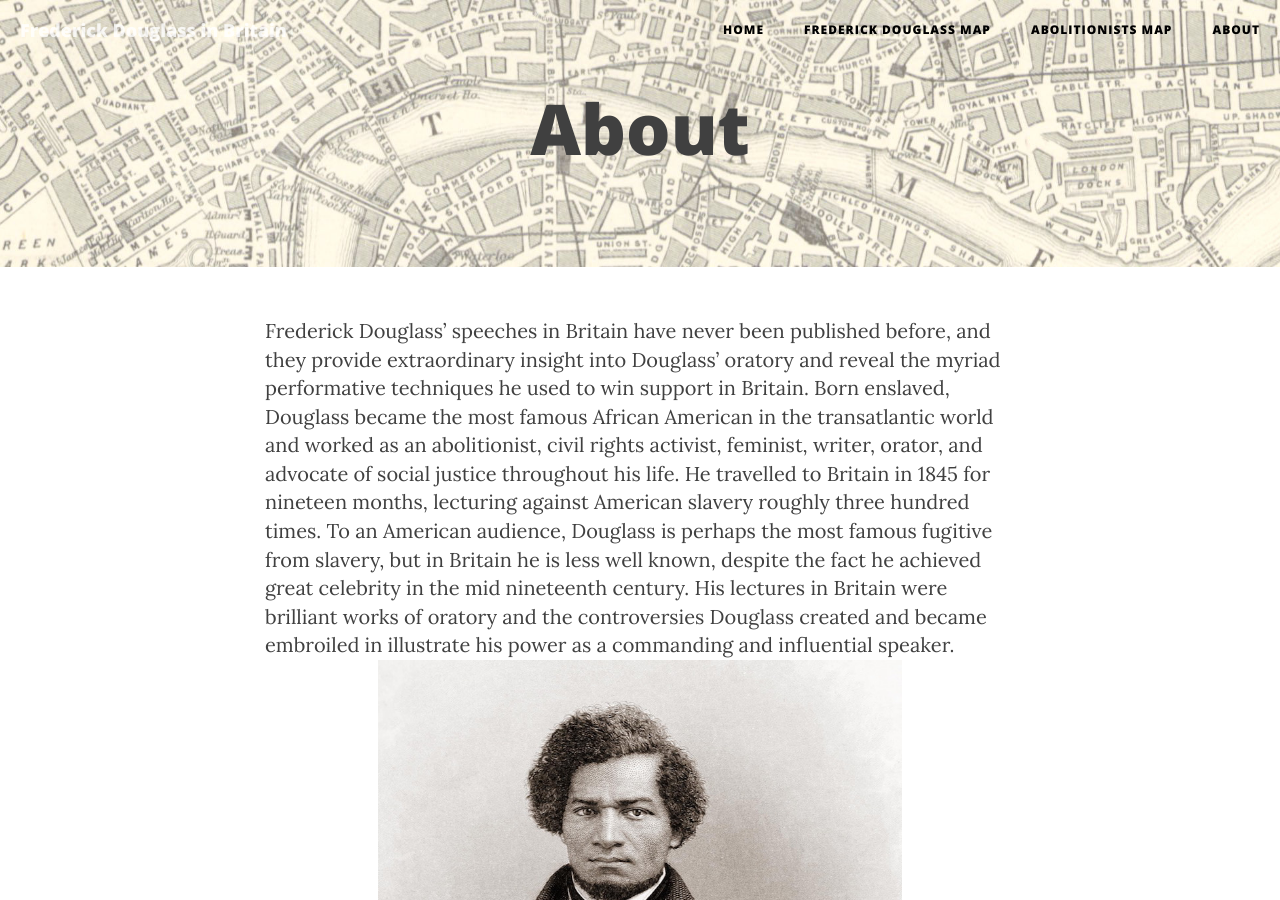
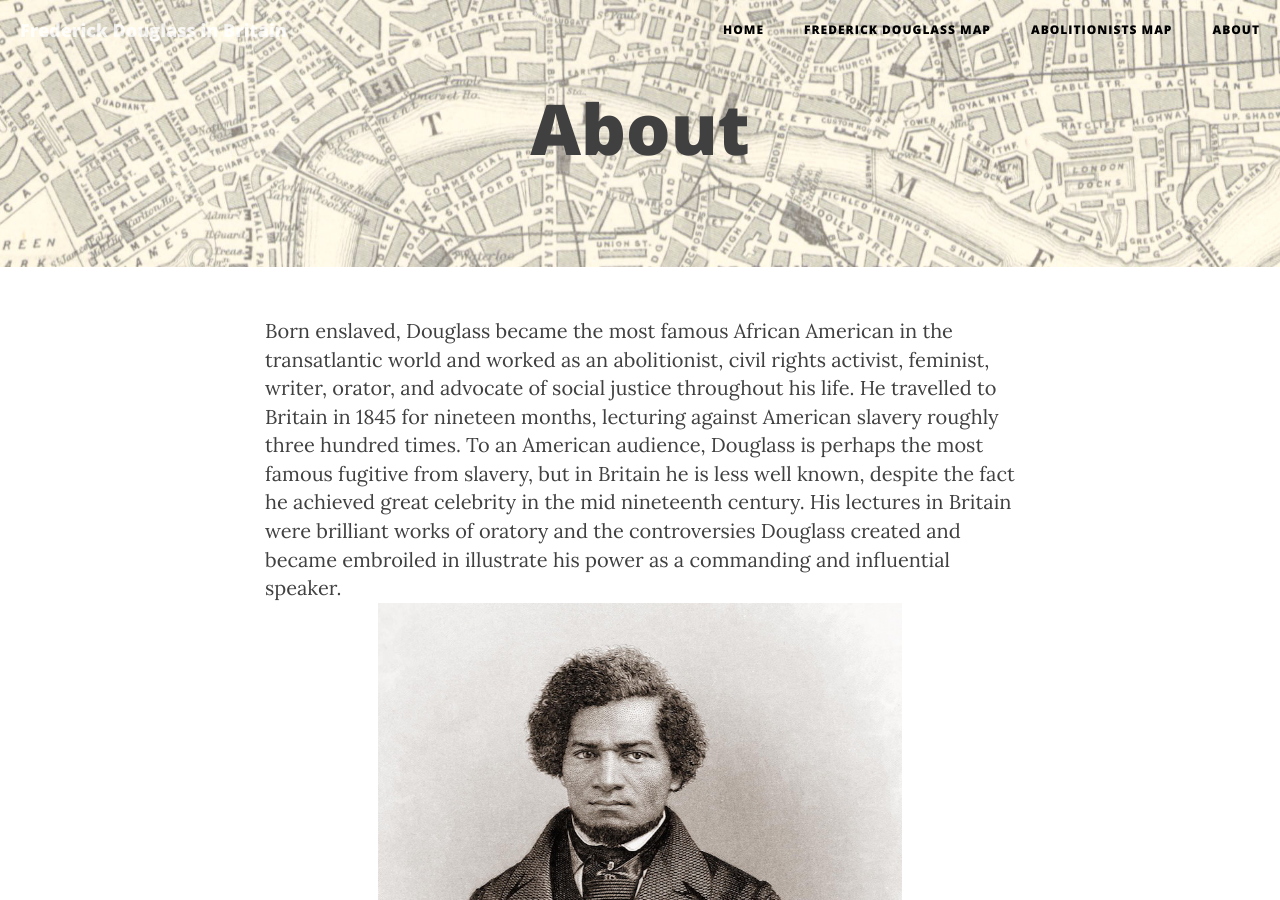
Before and after one commit to FDUK/fduk.github.io, a Jekyll site: the page built from about.html, in a window 1280 px wide and 900 px high. Built offline with Jekyll 4.4.1, drawn with Linux system fonts in a browser that asks for light colours; nearby versions of some CDN libraries.

Commit message:
Update about.html

```diff
--- a/about.html
+++ b/about.html
@@ -3,7 +3,7 @@
 title: "About"
 ---
 
-Frederick Douglass’ speeches in Britain have never been published before, and they provide extraordinary insight into Douglass’ oratory and reveal the myriad performative techniques he used to win support in Britain. Born enslaved, Douglass became the most famous African American in the transatlantic world and worked as an abolitionist, civil rights activist, feminist, writer, orator, and advocate of social justice throughout his life. He travelled to Britain in 1845 for nineteen months, lecturing against American slavery roughly three hundred times. To an American audience, Douglass is perhaps the most famous fugitive from slavery, but in Britain he is less well known, despite the fact he achieved great celebrity in the mid nineteenth century. His lectures in Britain were brilliant works of oratory and the controversies Douglass created and became embroiled in illustrate his power as a commanding and influential speaker.
+Born enslaved, Douglass became the most famous African American in the transatlantic world and worked as an abolitionist, civil rights activist, feminist, writer, orator, and advocate of social justice throughout his life. He travelled to Britain in 1845 for nineteen months, lecturing against American slavery roughly three hundred times. To an American audience, Douglass is perhaps the most famous fugitive from slavery, but in Britain he is less well known, despite the fact he achieved great celebrity in the mid nineteenth century. His lectures in Britain were brilliant works of oratory and the controversies Douglass created and became embroiled in illustrate his power as a commanding and influential speaker.
 
 <img src="/img/Frederick_Douglass.jpg" alt="Frederick Douglass as a younger man"/>
 <span class="caption text-muted">Frederick Douglass as a younger man (Wikipedia)</span>
```
